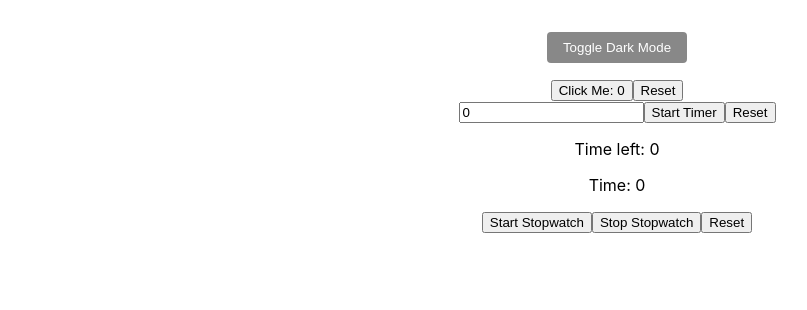
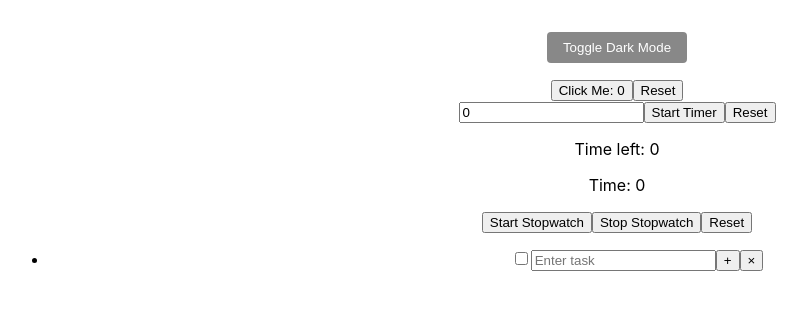
Before and after one commit to PriyanshuGangwar/React, a React (Create React App) app in the folder react-sheet/: page / in a window 1280 px wide. Shown: the top 310 px of the page, without its empty margins (23-830 px from the left). Built offline with nearby package versions, Linux system fonts and the light colour scheme.

Commit message:
TodoList

```diff
--- a/react-sheet/src/App.js
+++ b/react-sheet/src/App.js
@@ -1,6 +1,7 @@
 import { useState } from 'react';
 import './App.css';
 import Counter from './components/Counter';
+import TodoList from './components/TodoList';
 import { Timer, Stopwatch} from './components/Stopwatch';
 
 function App() {
@@ -17,6 +18,7 @@ function App() {
         <Counter />
         <Timer />
         <Stopwatch />
+        <TodoList />
       </header>
     </div>
   );
--- /dev/null
+++ b/react-sheet/src/components/Task.jsx
@@ -0,0 +1,24 @@
+import React from 'react';
+
+export default function Task(props) {
+  const { id, text, state, onAdd, onDelete, toggleTask, onChange } = props;
+
+  return (
+    <div id={id}>
+      <input
+        type="checkbox"
+        name="checkbox"
+        checked={state === 'selected'}
+        onChange={toggleTask}
+      />
+      <input
+        type="text"
+        value={text}
+        onChange={(e) => onChange(e.target.value)}
+        placeholder="Enter task"
+      />
+      <button onClick={onAdd}>+</button>
+      <button onClick={onDelete}>×</button>
+    </div>
+  );
+}
--- /dev/null
+++ b/react-sheet/src/components/TodoList.jsx
@@ -0,0 +1,46 @@
+import React, { useState } from 'react';
+import Task from './Task';
+
+export default function TodoList() {
+  const [tasks, setTasks] = useState([{ text: '', state: 'todo' }]);
+
+  const onAdd = () => {
+    setTasks([...tasks, { text: '', state: 'todo' }]);
+  };
+
+  const onDelete = (idx) => {
+    setTasks(tasks.filter((_, i) => i !== idx));
+  };
+
+  const toggleTask = (idx) => {
+    const updated = [...tasks];
+    updated[idx].state = updated[idx].state === 'selected' ? 'todo' : 'selected';
+    setTasks(updated);
+  };
+
+  const onChange = (idx, newText) => {
+    const updated = [...tasks];
+    updated[idx].text = newText;
+    setTasks(updated);
+  };
+
+  return (
+    <div>
+      <ul>
+        {tasks.map((task, index) => (
+          <li key={index}>
+            <Task
+              id={index}
+              text={task.text}
+              state={task.state}
+              onAdd={onAdd}
+              onDelete={() => onDelete(index)}
+              toggleTask={() => toggleTask(index)}
+              onChange={(value) => onChange(index, value)}
+            />
+          </li>
+        ))}
+      </ul>
+    </div>
+  );
+}
```
